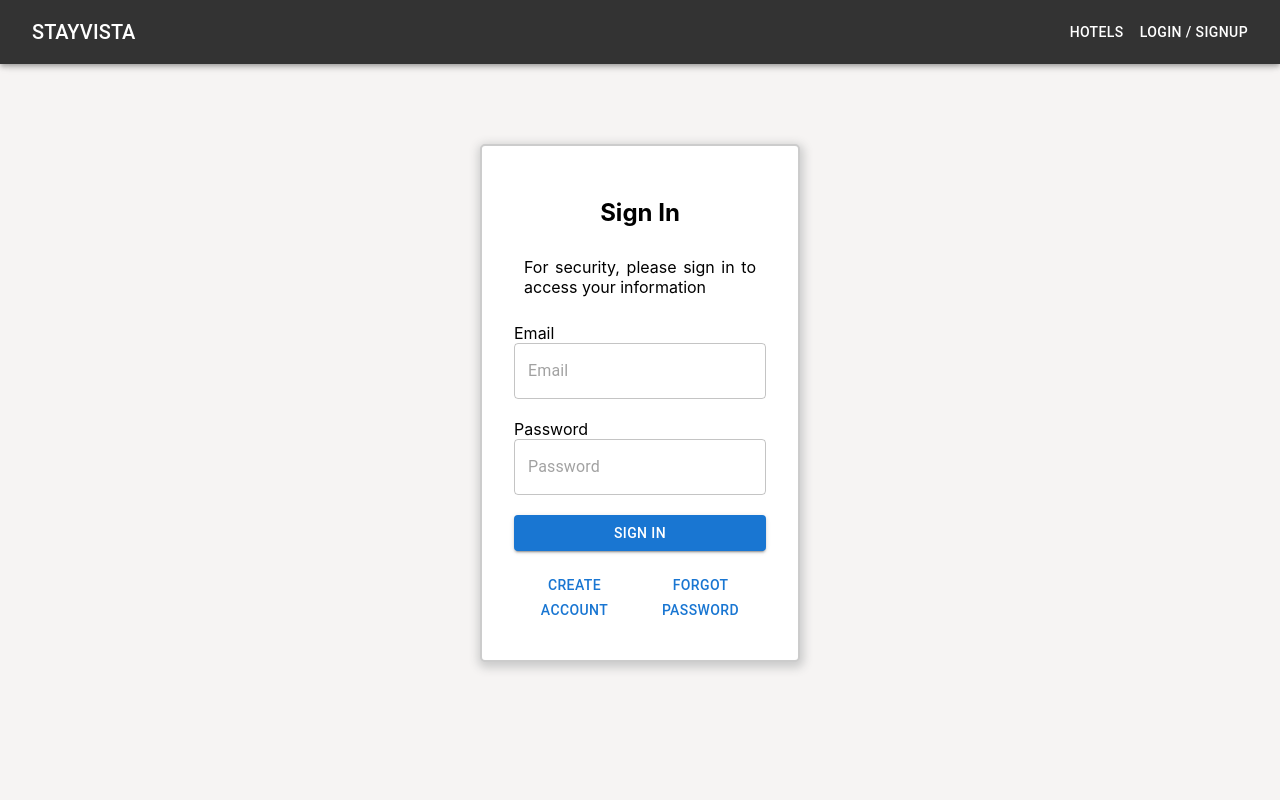
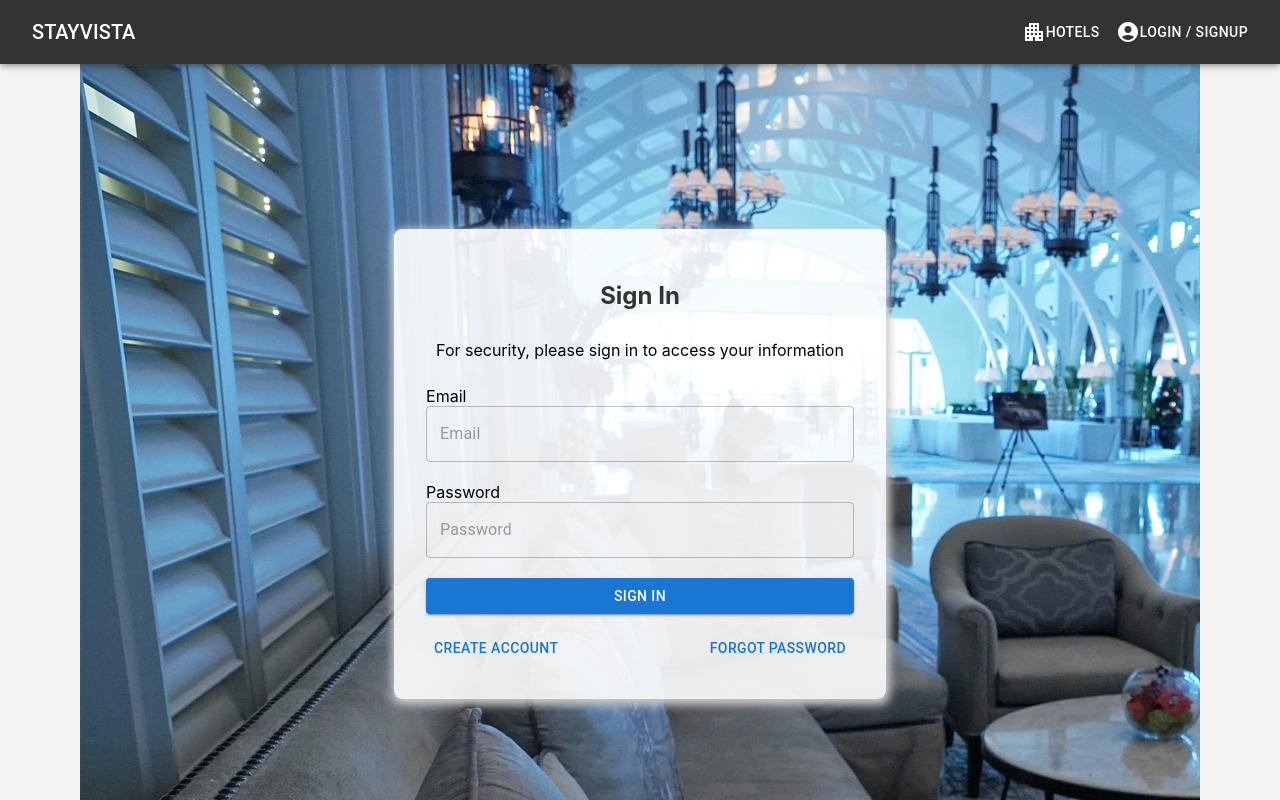
Before and after one commit to veenaurkude/Hotel-Booking-Project, a React (Create React App) app: page /login in a window 1280 px wide. Shown: the top 800 px of the page. Built offline with nearby package versions, Linux system fonts and the light colour scheme.

Commit message:
new features of hotels

```diff
--- /dev/null
+++ b/src/components/Ratings.jsx
@@ -0,0 +1,28 @@
+import * as React from 'react';
+import Box from '@mui/material/Box';
+import Rating from '@mui/material/Rating';
+import Typography from '@mui/material/Typography';
+
+function Ratings() {
+  const [value, setValue] = React.useState(2);
+
+  return (
+    <Box
+      sx={{
+        '& > legend': { mt: 2 },
+      }}
+    >
+      <Typography component="legend">Rating</Typography>
+      <Rating
+        name="simple-controlled"
+        value={value}
+        onChange={(event, newValue) => {
+          setValue(newValue);
+        }}
+      />
+
+    </Box>
+  );
+}
+
+export default Ratings;
--- a/src/components/common/Header.jsx
+++ b/src/components/common/Header.jsx
@@ -4,6 +4,8 @@ import Box from "@mui/material/Box";
 import Toolbar from "@mui/material/Toolbar";
 import Typography from "@mui/material/Typography";
 import Button from "@mui/material/Button";
+import ApartmentIcon from '@mui/icons-material/Apartment';
+import AccountCircleIcon from '@mui/icons-material/AccountCircle';
 import { NavLink } from "react-router-dom";
 
 // import IconButton from '@mui/material/IconButton';
@@ -47,8 +49,11 @@ function Header() {
           <div style={{ justifyContent: "flex-end" }}>
 
 
-            <NavLink to="/hotels">
-              <Button sx={{color: "#fff"}}>Hotels</Button>
+            <NavLink to="/hotel_details">
+              <Button sx={{color: "#fff"}}>
+                <ApartmentIcon/>
+                Hotels
+                </Button>
             </NavLink>
 
             {/* <NavLink>
@@ -56,7 +61,10 @@ function Header() {
             </NavLink> */}
 
             <NavLink to="/login">
-              <Button sx={{color: "#fff"}}>Login / SignUp</Button>
+              <Button sx={{color: "#fff"}}>
+                <AccountCircleIcon/>
+                Login / SignUp
+                </Button>
             </NavLink>
           </div>
         </Toolbar>
--- a/src/components/layout/Layout.jsx
+++ b/src/components/layout/Layout.jsx
@@ -11,6 +11,7 @@ import HotelDetails from '../../pages/Hotels/HotelDetails';
 import Register from '../../pages/Register/Register';
 import LoginForm from '../../pages/Login/LoginForm';
 import About from '../../pages/About/About';
+import RoomCard from '../../pages/Hotels/Rooms';
 // import Overview from '../../pages/Hotels/overview';
 
 function Layout() {
@@ -26,13 +27,16 @@ function Layout() {
 
           <Route path='/home' element={<Home/>}></Route>
 
-          <Route path='/hotels' element={<HotelDetails/>}></Route>
+          <Route path='/hotel_details' element={<HotelDetails/>}></Route>
 
           <Route path='/login' element={<LoginForm />}></Route>
 
           <Route path='/register' element={<Register />}></Route>
 
+          <Route path='/hotels' element={<RoomCard />}></Route>
+
           <Route path='/about' element={<About />}></Route>
+
 
           {/* <Route path='/overview' element={<Overview/>}></Route> */}
         </Routes>
--- a/src/pages/Hotels/rooms.jsx
+++ b/src/pages/Hotels/rooms.jsx
@@ -4,16 +4,17 @@ import CardContent from '@mui/material/CardContent';
 import CardMedia from '@mui/material/CardMedia';
 import Typography from '@mui/material/Typography';
 import { Button, CardActionArea, CardActions } from '@mui/material';
-import radison1 from '../hotelDetails/assets/radison2.JPG'
+// import radison1 from '../hotelDetails/assets/radison2.JPG';
+import hotel from "../../assets/images/hotel.jpg";
 
-export default function RoomCard() {
+function RoomCard() {
   return (
     <Card sx={{ maxWidth: 345 }}>
       <CardActionArea>
         <CardMedia
           component="img"
           height="180"
-          image={radison1}
+          image={hotel}
           alt="radison"
         />
         <CardContent>
@@ -45,3 +46,5 @@ export default function RoomCard() {
     </Card>
   );
 }
+
+export default RoomCard;
--- a/src/pages/Login/Login.css
+++ b/src/pages/Login/Login.css
@@ -1,3 +1,14 @@
+/* .Login_Wrapper{
+
+    width: 100%;
+}
+
+.Login_Wrapper img{
+    width: 100%;
+    opacity: 0.9;
+    background: rgba(57, 57, 57, 0.8);
+    object-fit: cover;
+}
 .Login_Form{
     border: 2px solid #ccc;
     box-shadow: 1px 3px 10px 3px #ccc;
@@ -18,4 +29,166 @@
 .error {
     margin-top: 1px;
     color: red;
+  } */
+
+/* .Login_Wrapper {
+    position: relative;
   }
+
+  .Login_Wrapper::before {
+    content: "";
+    position: absolute;
+    top: 0;
+    left: 0;
+    width: 100%;
+    height: 100%;
+    background-image: url("../../assets/images/insert.jpg");
+    background-repeat: no-repeat;
+    background-size: cover;
+    opacity: 0.5;
+    Adjust the opacity as desired
+  }
+
+  .Login_Form {
+    position: relative;
+    z-index: 1;
+    background-color: #fff;
+    padding: 2rem;
+    border-radius: 8px;
+    margin-top: 2rem;
+  } */
+
+/* --------------------------------------------------------------------------------------------------- */
+
+/* body {
+  background-image: url("../../assets/images/insert.jpg");
+  background-repeat: no-repeat;
+  background-size: cover;
+}
+
+body::before {
+  content: "";
+  position: absolute;
+  top: 0;
+  left: 0;
+  width: 100%;
+  background-color: rgba(0, 0, 0, 0.4);
+} */
+
+.Login_Wrapper::before {
+  content: "";
+  position: absolute;
+  top: 0;
+  left: 0;
+  width: 100%;
+  background-color: rgba(0, 0, 0, 0.8);
+}
+
+.Login_Wrapper {
+  background-image: url("../../assets/images/insert.jpg");
+  display: flex;
+  justify-content: center;
+  align-items: center;
+  height: 100vh;
+  background-color: rgba(0, 0, 0, 0.5);
+}
+
+.Login_Form {
+  /* background-color: #fff; */
+  background-color: rgba(255, 255, 255, 0.9);
+  padding: 2rem;
+  border-radius: 8px;
+  box-shadow: 1px 3px 10px 3px #ccc;
+}
+
+.Heading {
+  text-align: center;
+}
+
+.Text_Field {
+  width: 100%;
+}
+
+.error {
+  margin-top: 1px;
+  color: red;
+}
+
+/* ==================================================================================== */
+
+/*
+body {
+    margin: 0;
+    padding: 0;
+  }
+
+  .Login_Wrapper {
+    position: relative;
+    min-height: 100vh;
+    background-image: url("../../assets/images/insert.jpg");
+    background-repeat: no-repeat;
+    background-size: cover;
+    display: flex;
+    justify-content: center;
+    align-items: center;
+  }
+
+  .Login_Form {
+    background-color: rgba(255, 255, 255, 0.9);
+    padding: 2rem;
+    border-radius: 8px;
+    box-shadow: 1px 3px 10px 3px #ccc;
+  }
+
+  .Login_Form::before {
+    content: "";
+    position: absolute;
+    top: 0;
+    left: 0;
+    width: 100%;
+    height: 100%;
+    background-color: rgba(0, 0, 0, 0.5);
+    z-index: -1;
+    background-image: url("../../assets/images/insert.jpg");
+    background-repeat: no-repeat;
+    background-size: cover;
+    opacity: 0.5;
+  }
+
+  .Login_Form h2 {
+    margin: 0;
+  }
+
+  .Login_Form p {
+    margin: 1rem 0;
+  }
+
+  .Login_Form form {
+    display: flex;
+    flex-direction: column;
+    align-items: center;
+  }
+
+  .Login_Form form > div {
+    margin-bottom: 1rem;
+  }
+
+  .Login_Form form > div:last-child {
+    margin-bottom: 0;
+  }
+
+  .Login_Form .error {
+    color: red;
+    font-size: 0.8rem;
+    margin-top: 0.5rem;
+  }
+
+  .Login_Form .error:first-letter {
+    text-transform: uppercase;
+  }
+
+  .Login_Form .MuiButton-root {
+    width: 100%;
+    margin-bottom: 1rem;
+  }
+   */
--- a/src/pages/Login/LoginForm.jsx
+++ b/src/pages/Login/LoginForm.jsx
@@ -3,6 +3,7 @@ import "./Login.css";
 import Button from "@mui/material/Button";
 // import { useFormik } from "formik";
 // import * as Yup from "yup";
+// import insert from "../../assets/images/insert.jpg"
 import InputField from "../../components/InputField";
 import { useState } from "react";
 import { useNavigate } from "react-router-dom";
@@ -14,7 +15,7 @@ function LoginForm() {
   const [password, setpassword] = useState("");
   // const [islogin, setlogin] = useRecoilState(isLogin);
 
-  const [errorUser, setErrorUser] = useState("")
+  const [errorUser, setErrorUser] = useState("");
   const [errorEmail, setErrorEmail] = useState();
   const [errorPass, setErrorPass] = useState("");
 
@@ -86,15 +87,14 @@ function LoginForm() {
     }
   };
 
-
   return (
+    <div className="Login_Wrapper">
+      {/* <img src={insert} alt="" /> */}
       <div className="Login_Form">
         <h2 className="Heading">Sign In</h2>
         <p>For security, please sign in to access your information</p>
-      <form >
+        <form>
           <div>
-
-
             <InputField
               label="Email"
               type="email"
@@ -106,11 +106,9 @@ function LoginForm() {
               }}
             />
             {errorEmail && <span className="error">{errorEmail}</span>}
-
           </div>
           <br />
           <div>
-
             <InputField
               label="Password"
               type="password"
@@ -136,11 +134,14 @@ function LoginForm() {
           </Button>
 
           <div style={{ display: "flex", justifyContent: "space-between" }}>
-          <Button onClick={() => navigate("/register")}>Create Account</Button>
+            <Button onClick={() => navigate("/register")}>
+              Create Account
+            </Button>
             <Button>Forgot Password</Button>
           </div>
         </form>
       </div>
+    </div>
   );
 }
 export default LoginForm;
--- a/src/pages/Register/Register.css
+++ b/src/pages/Register/Register.css
@@ -1,8 +1,8 @@
-.Wrapper{
+/* .Wrapper{
     border: 2px solid #ccc;
     box-shadow: 1px 3px 10px 3px #ccc;
     border-radius: 5px;
-    margin: 4rem 8rem auto;
+    margin: 4rem rem auto;
     padding: 1rem 2rem 2rem;
 }
 
@@ -27,7 +27,80 @@
 .error{
     margin-top: 1px;
     color: red;
-}
-/* .Side_Section{
-    margin-left: 1rem;
 } */
+
+/* ------------------------------------------------------------- */
+
+
+.Wrapper {
+    display: flex;
+    justify-content: center;
+    align-items: center;
+    height: 100vh;
+    background-image: url("../../assets/images/hotel.jpg");
+    background-size: cover;
+  }
+
+  .Heading {
+    text-align: center;
+    color: #333;
+  }
+
+  .Form_Section {
+    background-color: rgba(255, 255, 255, 0.8);
+    padding: 2rem;
+    border-radius: 10px;
+    width: 30rem;
+    margin: auto;
+  }
+
+  .Signup {
+    display: flex;
+    flex-direction: column;
+  }
+
+  .error {
+    color: red;
+  }
+
+  .Button {
+    margin-top: 0.5rem;
+  }
+
+  .Divider {
+    display: flex;
+    align-items: center;
+    text-align: center;
+    margin: 1rem 0;
+    color: #aaa;
+  }
+
+  .Divider::before,
+  .Divider::after {
+    content: "";
+    flex-grow: 1;
+    background-color: #aaa;
+    height: 1px;
+    margin: 0 1rem;
+  }
+
+  .InputField {
+    margin-bottom: 1rem;
+  }
+
+  .InputField input {
+    width: 100%;
+    padding: 0.5rem;
+    border: 1px solid #ccc;
+    border-radius: 4px;
+  }
+
+  .InputField input:focus {
+    outline: none;
+    border-color: #007bff;
+    box-shadow: 0 0 0 2px rgba(0, 123, 255, 0.25);
+  }
+
+  .InputField::placeholder {
+    color: #333;
+  }
```
Also changed, not shown: src/components/DialogBox.jsx (+59 -31 lines), src/components/TabPanel.jsx (+12 -16 lines), src/pages/Register/Register.jsx (+9 -7 lines). Lines whose indentation alone changed are shown as unchanged.
